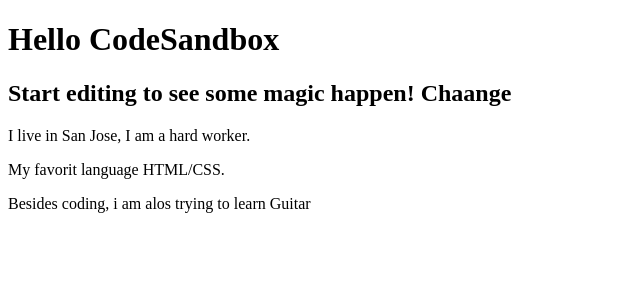
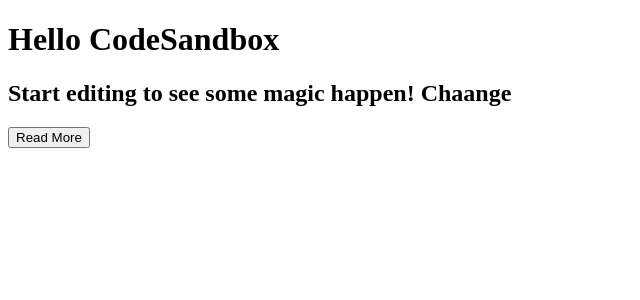
Before and after one commit to mani0981/sandbox-test, a React (Create React App) app: page / in a window 1280 px wide. Shown: the top 300 px of the page, without its empty margins (0-640 px from the left). Built offline with nearby package versions, Linux system fonts and the light colour scheme.

Commit message:
initial commit

```diff
--- a/src/App.js
+++ b/src/App.js
@@ -4,7 +4,13 @@
 class App extends Component {
   constructor() {
     super();
-    this.state = { displayBio: true };
+    this.state = { displayBio: false };
+    console.log("Component this", this);
+  }
+
+  readMore() {
+    // this.state({ displayBio: true });
+    console.log("readMore", this);
   }
 
   render() {
@@ -18,7 +24,9 @@
             <p>My favorit language HTML/CSS.</p>
             <p>Besides coding, i am alos trying to learn Guitar </p>
           </div>
-        ) : null}
+        ) : (
+          <button onClick={this.readMore}>Read More</button>
+        )}
       </div>
     );
   }
```
